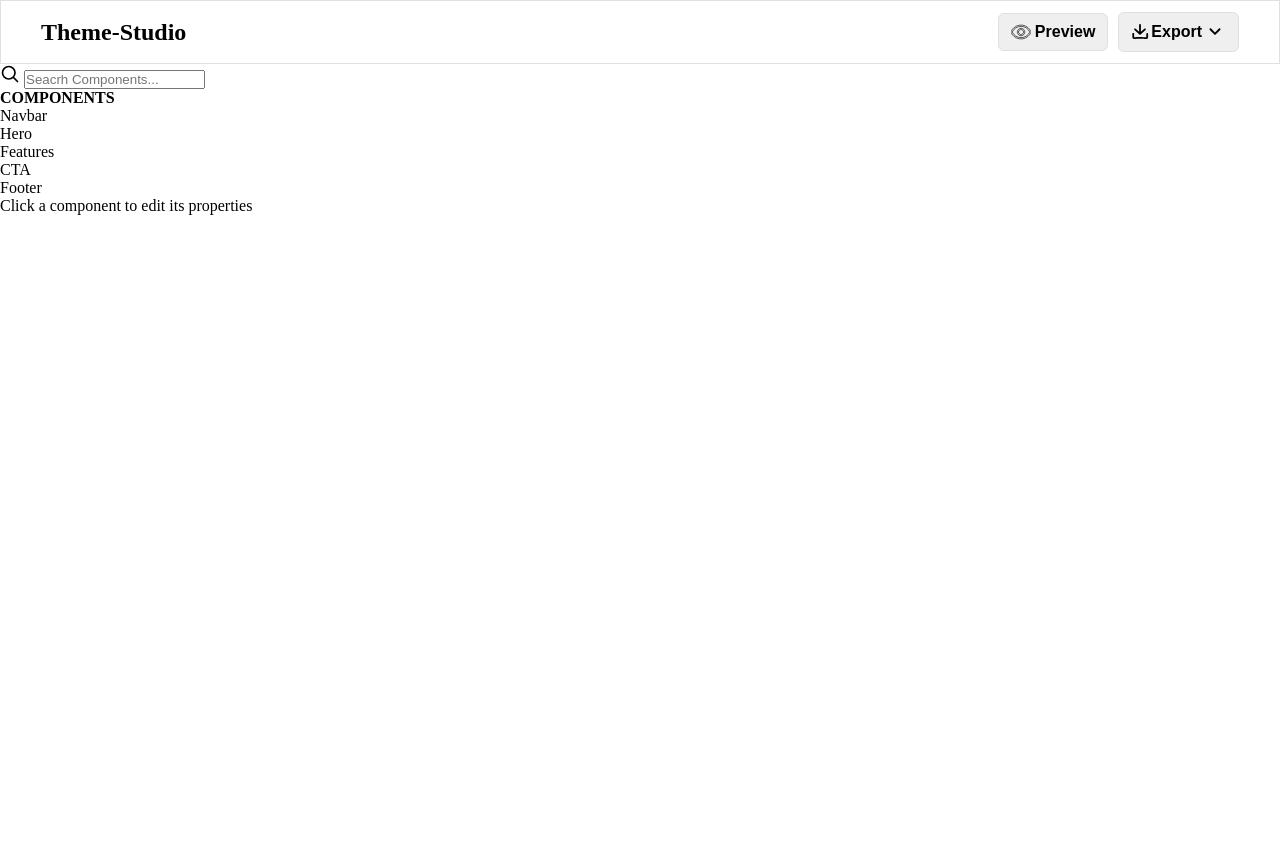
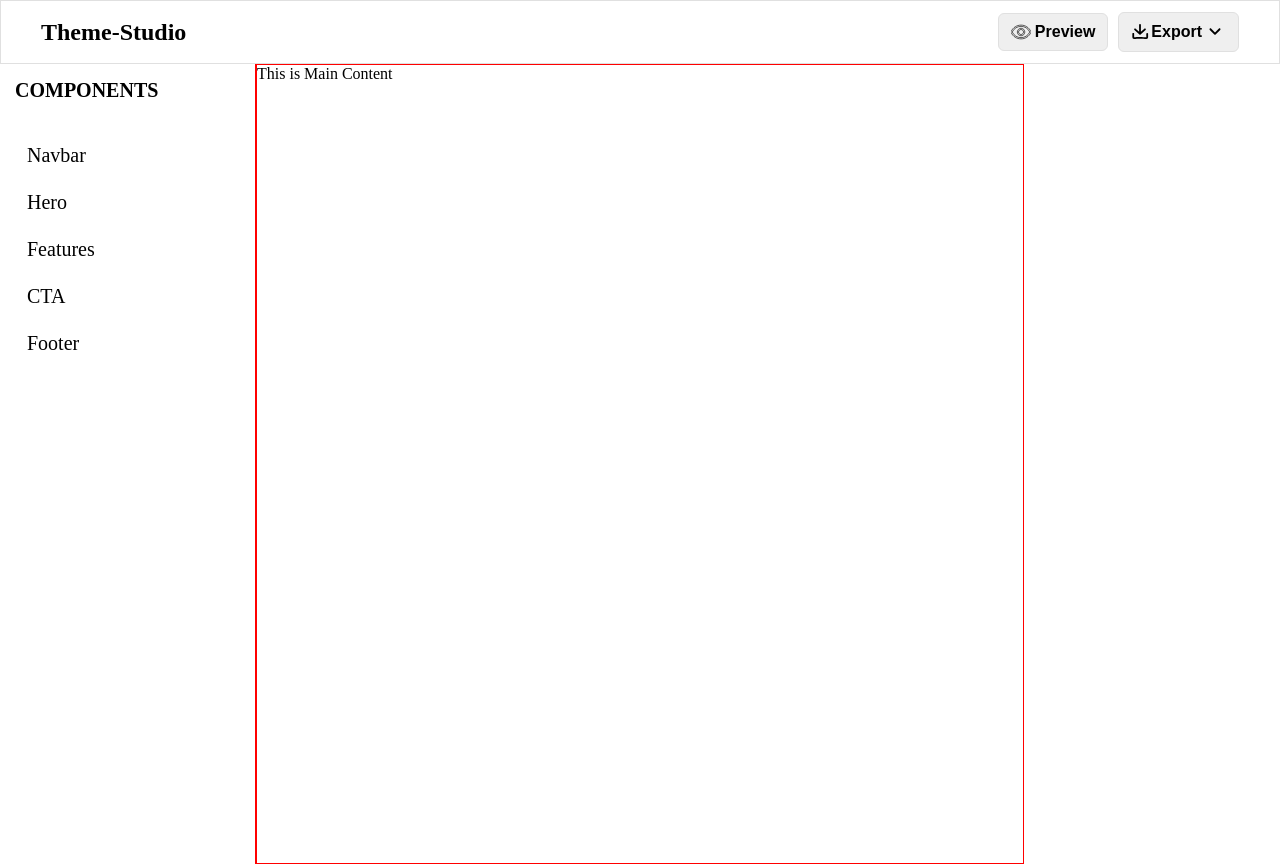
Before and after one commit to codekushall/Theme-Studio, a React (Vite) app: page / in a window 1280 px wide. Before the commit the page ends 800 px from the top, so only its background shows below. Built offline with nearby package versions, Linux system fonts and the light colour scheme.

Commit message:
leftsidebar created

```diff
--- a/src/components/leftsidebar/LeftSidebar.tsx
+++ /dev/null
@@ -1,20 +0,0 @@
-import { SearchIcon } from "../icon/Icon";
-
-const SideBar: React.FC = () => {
-    return (
-      <div>
-        <SearchIcon color="none" />{" "}
-        <input type="fill" placeholder="Seacrh Components..." />
-        <h4>COMPONENTS</h4>
-        <ul>
-          <li>Navbar</li>
-          <li>Hero</li>
-          <li>Features</li>
-          <li>CTA</li>
-          <li>Footer</li>
-        </ul>
-        <p>Click a component to edit its properties</p>
-      </div>
-    );
-};
-export default SideBar;
--- /dev/null
+++ b/src/components/sidebar/LeftSidebar.styles.ts
@@ -0,0 +1,24 @@
+import styled from "styled-components";
+
+
+export const Border = styled.div`
+height:100%;
+width:20%;
+  border-right: 1px solid red;
+
+`;
+
+export const UnorderList = styled.ul`
+  list-style-type: none;
+  padding: 15px;
+`;
+
+export const HeadingFour = styled.h4`
+   margin:15px;
+   font-size:20px;
+`;
+
+export const NavList = styled.li`
+   padding:12px;
+   font-size: 20px;
+`;
--- /dev/null
+++ b/src/components/sidebar/LeftSidebar.tsx
@@ -0,0 +1,17 @@
+import {  Border, HeadingFour, NavList, UnorderList } from "./LeftSidebar.styles";
+
+const LeftSideBar: React.FC = () => {
+  return (
+    <Border>
+      <HeadingFour>COMPONENTS</HeadingFour>
+      <UnorderList>
+        <NavList>Navbar</NavList>
+        <NavList>Hero</NavList>
+        <NavList>Features</NavList>
+        <NavList>CTA</NavList>
+        <NavList>Footer</NavList>
+      </UnorderList>
+    </Border>
+  );
+};
+export default LeftSideBar;
--- a/src/routes/__root.tsx
+++ b/src/routes/__root.tsx
@@ -1,15 +1,24 @@
 import { createRootRoute, Outlet } from "@tanstack/react-router";
 import { TanStackRouterDevtools } from "@tanstack/react-router-devtools";
 import Navbar from "../components/layout/navbar/Navbar";
-import SideBar from "../components/leftsidebar/LeftSidebar";
+import LeftSideBar from "../components/sidebar/LeftSidebar";
+import React from "react";
+import styled from "styled-components";
 
+const MainContent = styled.div`
+   height:100vh;
+   width:100%;
+   display:flex;
+`;
 const RootLayout = () => (
-  <>
+  <React.Fragment>
     <Navbar />
-    <Outlet />
-    <SideBar />
+    <MainContent>
+      <LeftSideBar />
+      <Outlet />
+    </MainContent>
     <TanStackRouterDevtools />
-  </>
+  </React.Fragment>
 );
 
 export const Route = createRootRoute({ component: RootLayout });
--- a/src/routes/index.tsx
+++ b/src/routes/index.tsx
@@ -1,9 +1,16 @@
 import { createFileRoute } from '@tanstack/react-router'
+import styled from 'styled-components'
 
+
+export const Content = styled.div`
+ height:100%;
+ width:60%;
+ border: 1px solid red;
+`;
 export const Route = createFileRoute('/')({
   component: RouteComponent,
 })
 
 function RouteComponent() {
-  return <div></div>
+  return <Content>This is Main Content</Content>
 }
```
Also changed, not shown: src/components/sidebar/RightSidebar.styles.ts (added), src/components/sidebar/RightSidebar.tsx (added).
